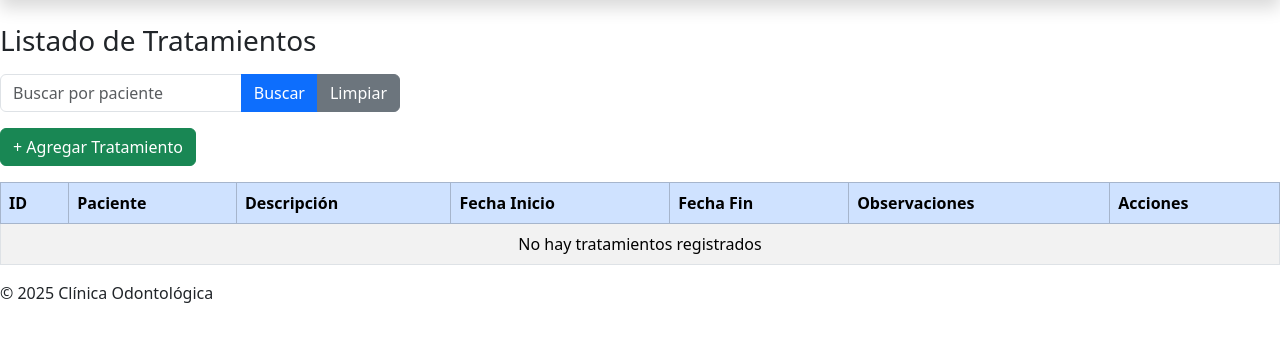
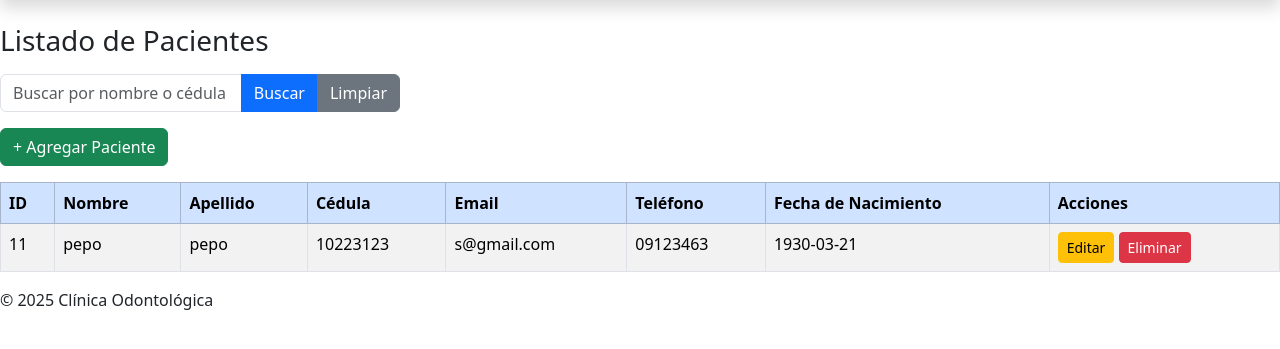
Before and after one commit to vargasgonzalo848/D.M.G, a PHP site: page /tratamientos/lista.php in a window 1280 px wide. Shown: the part 56-405 px from the top of the page. Run offline with PHP 8.4, Linux system fonts and the light colour scheme; data comes from the database, SQL or seed files in the repository; data that the repository does not hold is empty.

Commit message:
Add files via upload

```diff
--- a/odontologia/tratamientos/lista.php
+++ b/odontologia/tratamientos/lista.php
@@ -5,69 +5,67 @@ include("../includes/db.php");
 $buscar = trim($_GET['buscar'] ?? '');
 
 if ($buscar) {
-    $sql = "SELECT tr.*, p.nombre AS nombre_paciente, p.apellido AS apellido_paciente
-            FROM Tratamientos tr
-            JOIN Pacientes p ON tr.id_pacientes = p.id
-            WHERE p.nombre LIKE ? OR p.apellido LIKE ?
-            ORDER BY tr.fecha_inicio DESC";
+    $sql = "SELECT * FROM Pacientes
+            WHERE nombre LIKE ? OR cedula LIKE ?
+            ORDER BY apellido, nombre";
     $stmt = $conn->prepare($sql);
     $likeBuscar = "%$buscar%";
     $stmt->bind_param("ss", $likeBuscar, $likeBuscar);
     $stmt->execute();
     $resultado = $stmt->get_result();
 } else {
-    $sql = "SELECT tr.*, p.nombre AS nombre_paciente, p.apellido AS apellido_paciente
-            FROM Tratamientos tr
-            JOIN Pacientes p ON tr.id_pacientes = p.id
-            ORDER BY tr.fecha_inicio DESC";
+    $sql = "SELECT * FROM Pacientes ORDER BY apellido, nombre, cedula";
     $resultado = $conn->query($sql);
 }
 ?>
 
-<h3 class="mb-3">Listado de Tratamientos</h3>
+<h3 class="mb-3">Listado de Pacientes</h3>
 
 <form method="get" class="mb-3">
     <div class="input-group" style="max-width: 400px;">
-        <input type="text" class="form-control" name="buscar" placeholder="Buscar por paciente" value="<?= htmlspecialchars($buscar) ?>">
+        <input type="text" class="form-control" name="buscar" placeholder="Buscar por nombre o cédula" value="<?= htmlspecialchars($buscar) ?>">
         <button type="submit" class="btn btn-primary">Buscar</button>
         <a href="lista.php" class="btn btn-secondary">Limpiar</a>
     </div>
 </form>
 
-<a href="crear.php" class="btn btn-success mb-3">+ Agregar Tratamiento</a>
+<a href="crear.php" class="btn btn-success mb-3">+ Agregar Paciente</a>
 
 <table class="table table-striped table-bordered">
   <thead class="table-primary">
     <tr>
       <th>ID</th>
-      <th>Paciente</th>
-      <th>Descripción</th>
-      <th>Fecha Inicio</th>
-      <th>Fecha Fin</th>
-      <th>Observaciones</th>
+      <th>Nombre</th>
+      <th>Apellido</th>
+      <th>Cédula</th>
+      <th>Email</th>
+      <th>Teléfono</th>
+      <th>Fecha de Nacimiento</th>
       <th>Acciones</th>
     </tr>
   </thead>
   <tbody>
-    <?php if ($resultado->num_rows > 0): ?>
+    <?php if ($resultado && $resultado->num_rows > 0): ?>
       <?php while ($fila = $resultado->fetch_assoc()): ?>
         <tr>
           <td><?= $fila['id'] ?></td>
-          <td><?= htmlspecialchars($fila['nombre_paciente'] . " " . $fila['apellido_paciente']) ?></td>
-          <td><?= htmlspecialchars($fila['descripcion']) ?></td>
-          <td><?= $fila['fecha_inicio'] ?></td>
-          <td><?= $fila['fecha_fin'] ?? '-' ?></td>
-          <td><?= htmlspecialchars($fila['observaciones']) ?></td>
+          <td><?= htmlspecialchars($fila['nombre']) ?></td>
+          <td><?= htmlspecialchars($fila['apellido']) ?></td>
+          <td><?= htmlspecialchars($fila['cedula']) ?></td>
+          <td><?= htmlspecialchars($fila['email']) ?></td>
+          <td><?= htmlspecialchars($fila['telefono']) ?></td>
+          <td><?= $fila['fecha_nacimiento'] ?></td>
           <td>
             <a href="editar.php?id=<?= $fila['id'] ?>" class="btn btn-sm btn-warning">Editar</a>
-            <a href="eliminar.php?id=<?= $fila['id'] ?>" class="btn btn-sm btn-danger" onclick="return confirm('¿Eliminar tratamiento?')">Eliminar</a>
+            <a href="eliminar.php?id=<?= $fila['id'] ?>" class="btn btn-sm btn-danger" onclick="return confirm('¿Eliminar paciente?')">Eliminar</a>
           </td>
         </tr>
       <?php endwhile; ?>
     <?php else: ?>
-      <tr><td colspan="7" class="text-center">No hay tratamientos registrados</td></tr>
+      <tr><td colspan="8" class="text-center">No hay pacientes registrados</td></tr>
     <?php endif; ?>
   </tbody>
 </table>
 
 <?php include("../includes/footer.php"); ?>
+<script src="https://cdn.jsdelivr.net/npm/bootstrap@5.3.3/dist/js/bootstrap.bundle.min.js"></script>
```
